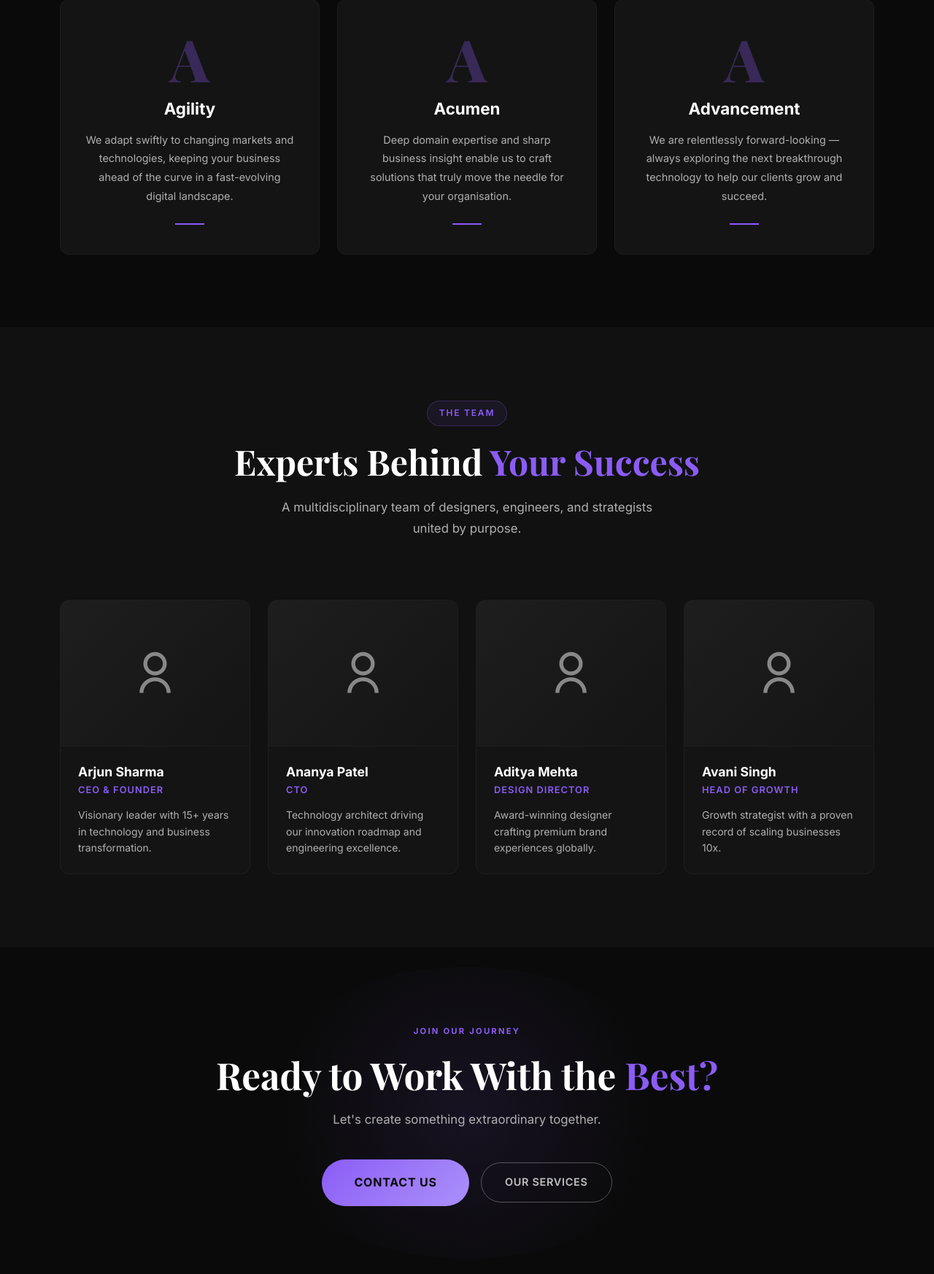
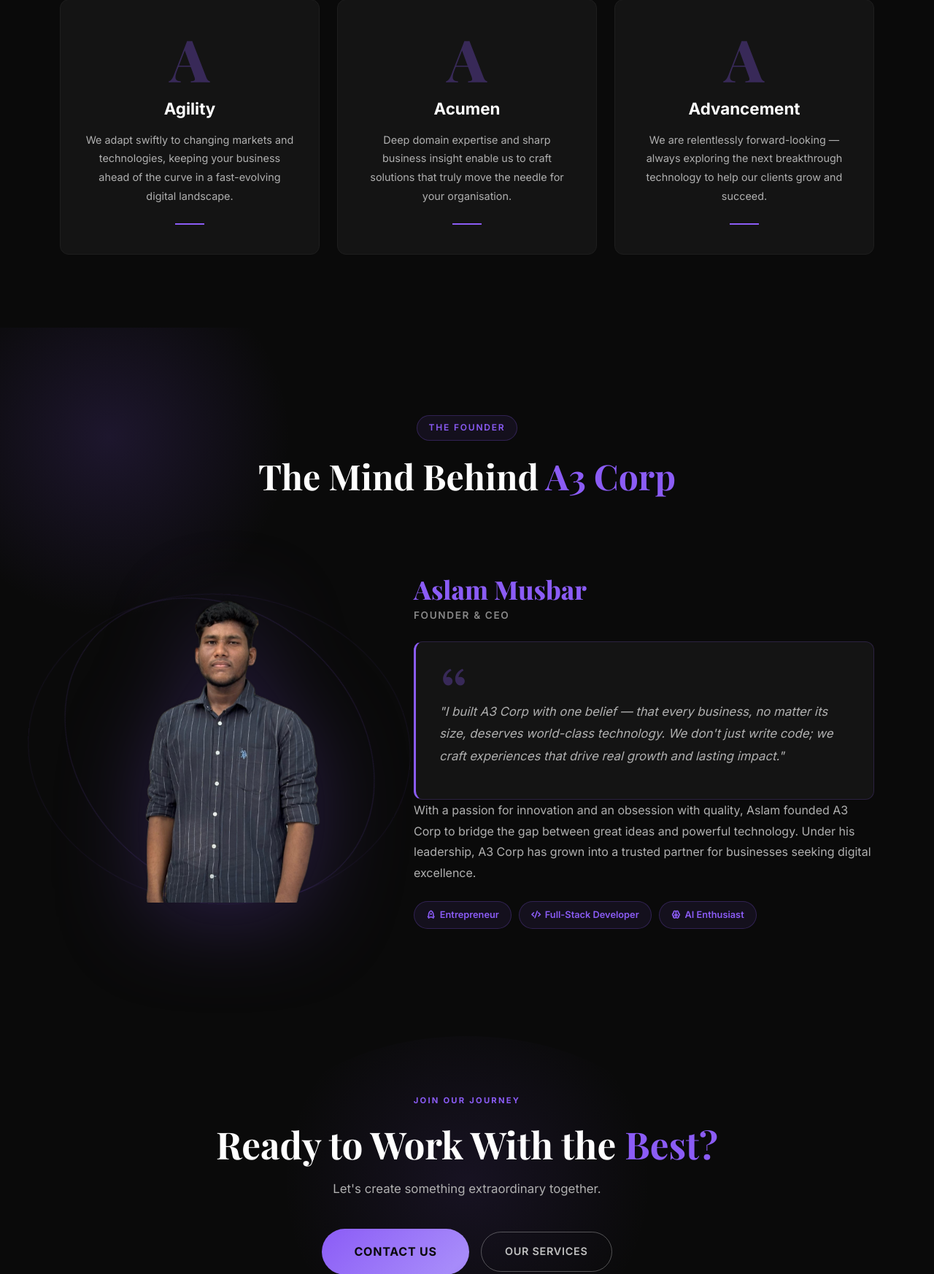
Before and after one commit to Aslam-Thaagam/A3-Corp, a Django app: page /about/ in a window 1280 px wide. Shown: the part 1956-3702 px from the top of the page at 73% size. Run offline with Django 5.2, Linux system fonts and the light colour scheme; some libraries are stand-ins or nearby versions.

Commit message:
added founder section

```diff
--- a/a3_app/templates/about.html
+++ b/a3_app/templates/about.html
@@ -145,53 +145,41 @@
     </div>
 </section>
 
-<!-- ===== TEAM SECTION ===== -->
-<section class="team-section">
+<!-- ===== FOUNDER SECTION (About) ===== -->
+<section class="founder-section founder-section-about">
     <div class="container">
         <div class="section-header text-center" data-aos="fade-up">
-            <div class="section-tag mx-auto">The Team</div>
-            <h2 class="section-title">Experts Behind <span class="gold-text">Your Success</span></h2>
-            <p class="section-subtitle">A multidisciplinary team of designers, engineers, and strategists united by purpose.</p>
+            <div class="section-tag mx-auto">The Founder</div>
+            <h2 class="section-title">The Mind Behind <span class="gold-text">A3 Corp</span></h2>
         </div>
-        <div class="row g-4 mt-4 justify-content-center">
-            <div class="col-lg-3 col-md-6" data-aos="fade-up" data-aos-delay="100">
-                <div class="team-card">
-                    <div class="team-avatar"><i class="ri-user-line"></i></div>
-                    <div class="team-info">
-                        <h4>Arjun Sharma</h4>
-                        <span class="team-role">CEO & Founder</span>
-                        <p>Visionary leader with 15+ years in technology and business transformation.</p>
-                    </div>
+        <div class="row align-items-center g-5 mt-2">
+            <div class="col-lg-5 text-center" data-aos="zoom-in">
+                <div class="founder-img-wrap">
+                    <div class="founder-ring founder-ring-1"></div>
+                    <div class="founder-ring founder-ring-2"></div>
+                    <img src="{% static 'Assets/Img/founder.png' %}" alt="Aslam Musbar — Founder, A3 Corp" class="founder-img">
                 </div>
             </div>
-            <div class="col-lg-3 col-md-6" data-aos="fade-up" data-aos-delay="200">
-                <div class="team-card">
-                    <div class="team-avatar"><i class="ri-user-line"></i></div>
-                    <div class="team-info">
-                        <h4>Ananya Patel</h4>
-                        <span class="team-role">CTO</span>
-                        <p>Technology architect driving our innovation roadmap and engineering excellence.</p>
-                    </div>
-                </div>
-            </div>
-            <div class="col-lg-3 col-md-6" data-aos="fade-up" data-aos-delay="300">
-                <div class="team-card">
-                    <div class="team-avatar"><i class="ri-user-line"></i></div>
-                    <div class="team-info">
-                        <h4>Aditya Mehta</h4>
-                        <span class="team-role">Design Director</span>
-                        <p>Award-winning designer crafting premium brand experiences globally.</p>
-                    </div>
-                </div>
-            </div>
-            <div class="col-lg-3 col-md-6" data-aos="fade-up" data-aos-delay="400">
-                <div class="team-card">
-                    <div class="team-avatar"><i class="ri-user-line"></i></div>
-                    <div class="team-info">
-                        <h4>Avani Singh</h4>
-                        <span class="team-role">Head of Growth</span>
-                        <p>Growth strategist with a proven record of scaling businesses 10x.</p>
-                    </div>
+            <div class="col-lg-7" data-aos="fade-left" data-aos-delay="150">
+                <div class="founder-detail-name gold-text">Aslam Musbar</div>
+                <div class="founder-detail-role">Founder & CEO</div>
+                <blockquote class="founder-quote founder-quote-lg">
+                    <i class="ri-double-quotes-l founder-quote-icon"></i>
+                    <p>
+                        "I built A3 Corp with one belief — that every business, no matter its size,
+                        deserves world-class technology. We don't just write code; we craft experiences
+                        that drive real growth and lasting impact."
+                    </p>
+                </blockquote>
+                <p class="section-body">
+                    With a passion for innovation and an obsession with quality, Aslam founded A3 Corp
+                    to bridge the gap between great ideas and powerful technology. Under his leadership,
+                    A3 Corp has grown into a trusted partner for businesses seeking digital excellence.
+                </p>
+                <div class="founder-badges">
+                    <span class="founder-badge"><i class="ri-rocket-line"></i> Entrepreneur</span>
+                    <span class="founder-badge"><i class="ri-code-s-slash-line"></i> Full-Stack Developer</span>
+                    <span class="founder-badge"><i class="ri-brain-line"></i> AI Enthusiast</span>
                 </div>
             </div>
         </div>
--- a/static/Assets/style/responsive.css
+++ b/static/Assets/style/responsive.css
@@ -237,3 +237,21 @@
         transition-duration: 0.01ms !important;
     }
 }
+
+/* ===== FOUNDER RESPONSIVE ===== */
+@media (max-width: 991px) {
+    .founder-img-wrap { width: 280px; height: 360px; }
+}
+
+@media (max-width: 767px) {
+    .founder-section { padding: 80px 0; }
+    .founder-img-wrap { width: 240px; height: 300px; }
+    .founder-detail-name { font-size: 1.8rem; }
+    .founder-quote p { font-size: 0.95rem; }
+    .founder-badges { gap: 8px; }
+}
+
+@media (max-width: 575px) {
+    .founder-img-wrap { width: 200px; height: 260px; }
+    .founder-quote { padding: 20px; }
+}
--- a/static/Assets/style/styles.css
+++ b/static/Assets/style/styles.css
@@ -1732,3 +1732,154 @@ a.contact-info-value:hover { color: var(--gold); }
 .footer-legal a:hover { color: var(--gold); }
 
 .footer-legal .divider { color: var(--black-border); }
+
+/* ===== FOUNDER SECTION ===== */
+.founder-section {
+    padding: 120px 0;
+    background: var(--black-soft);
+    position: relative;
+    overflow: hidden;
+}
+
+.founder-section::before {
+    content: '';
+    position: absolute;
+    width: 500px; height: 500px;
+    border-radius: 50%;
+    background: radial-gradient(circle, var(--gold-glow) 0%, transparent 70%);
+    top: -100px; left: -100px;
+    pointer-events: none;
+}
+
+.founder-section-about {
+    background: var(--black);
+}
+
+.founder-img-wrap {
+    position: relative;
+    display: inline-block;
+    width: 340px;
+    height: 420px;
+}
+
+.founder-ring {
+    position: absolute;
+    border-radius: 50%;
+    border: 1px solid;
+    animation: orbitSpin 18s linear infinite;
+    pointer-events: none;
+}
+
+.founder-ring-1 {
+    width: 110%; height: 110%;
+    top: -5%; left: -5%;
+    border-color: rgba(139,92,246,0.15);
+}
+
+.founder-ring-2 {
+    width: 125%; height: 125%;
+    top: -12.5%; left: -12.5%;
+    border-color: rgba(139,92,246,0.08);
+    animation-duration: 28s;
+    animation-direction: reverse;
+}
+
+.founder-img {
+    width: 100%;
+    height: 100%;
+    object-fit: cover;
+    object-position: top center;
+    border-radius: var(--radius-lg);
+    position: relative;
+    z-index: 2;
+    filter: drop-shadow(0 20px 60px rgba(139,92,246,0.25));
+    mix-blend-mode: normal;
+    background: transparent;
+}
+
+.founder-quote {
+    background: var(--black-card);
+    border: 1px solid rgba(139,92,246,0.2);
+    border-left: 3px solid var(--gold);
+    border-radius: var(--radius-md);
+    padding: 28px 28px 28px 32px;
+    position: relative;
+    margin: 24px 0 0 0;
+}
+
+.founder-quote-lg {
+    margin-top: 24px;
+}
+
+.founder-quote-icon {
+    font-size: 2.5rem;
+    color: var(--gold);
+    opacity: 0.3;
+    display: block;
+    margin-bottom: 12px;
+    line-height: 1;
+}
+
+.founder-quote p {
+    font-size: 1.05rem;
+    color: var(--text-secondary);
+    line-height: 1.8;
+    font-style: italic;
+    margin: 0 0 16px;
+}
+
+.founder-quote-footer {
+    display: flex;
+    flex-direction: column;
+    gap: 2px;
+}
+
+.founder-name {
+    font-size: 1rem;
+    font-weight: 700;
+    color: var(--white);
+}
+
+.founder-title {
+    font-size: 0.8rem;
+    color: var(--gold);
+    font-weight: 500;
+    letter-spacing: 0.05em;
+}
+
+.founder-detail-name {
+    font-family: var(--font-display);
+    font-size: 2.2rem;
+    font-weight: 800;
+    line-height: 1.1;
+    margin-bottom: 4px;
+}
+
+.founder-detail-role {
+    font-size: 0.85rem;
+    font-weight: 600;
+    letter-spacing: 0.12em;
+    text-transform: uppercase;
+    color: var(--silver-muted);
+    margin-bottom: 8px;
+}
+
+.founder-badges {
+    display: flex;
+    flex-wrap: wrap;
+    gap: 10px;
+    margin-top: 24px;
+}
+
+.founder-badge {
+    display: inline-flex;
+    align-items: center;
+    gap: 6px;
+    font-size: 0.8rem;
+    font-weight: 600;
+    color: var(--gold);
+    background: var(--gold-glow-sm);
+    border: 1px solid rgba(139,92,246,0.25);
+    padding: 7px 16px;
+    border-radius: var(--radius-full);
+}
```
Also changed, not shown: a3_app/templates/index.html (+34 -0 lines), .claude/settings.local.json, static/Assets/Img/aslam1.jpeg (added), static/Assets/Img/founder.png (added).
